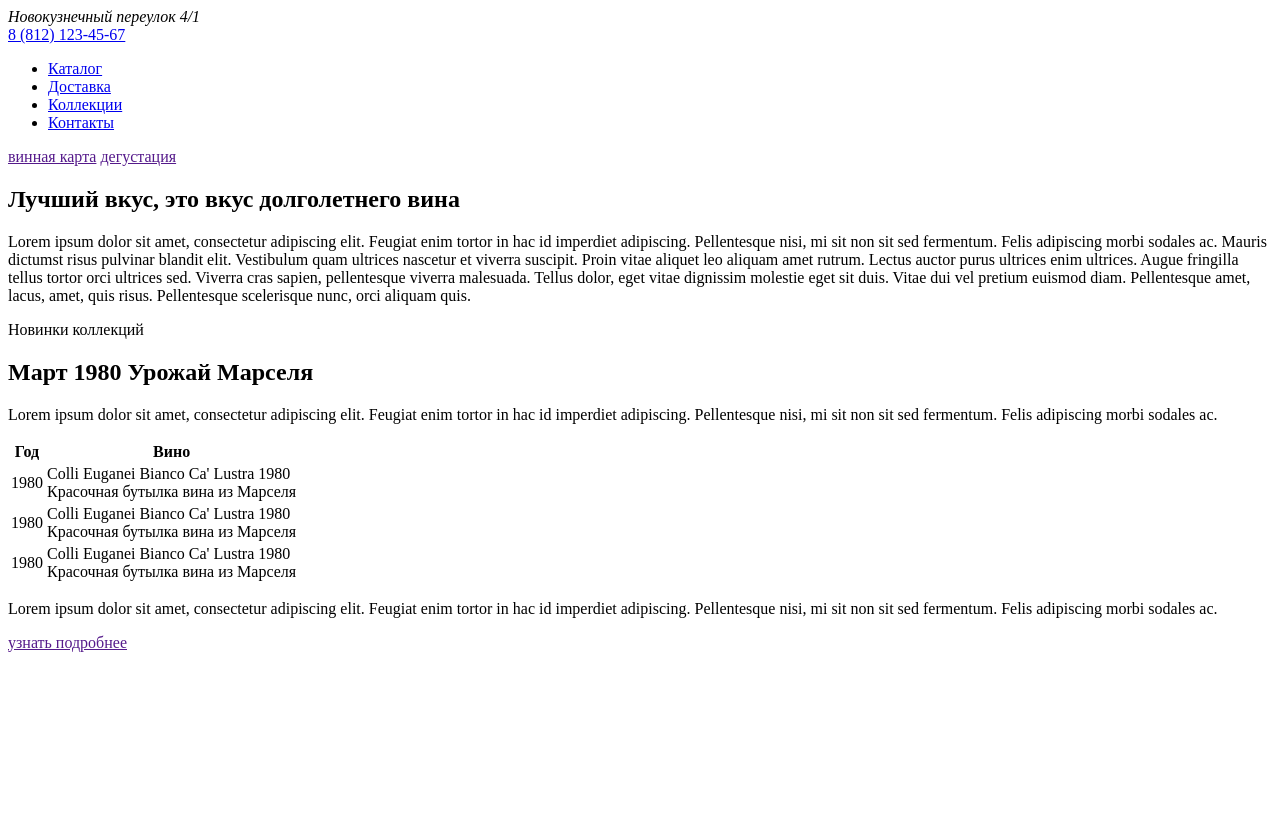
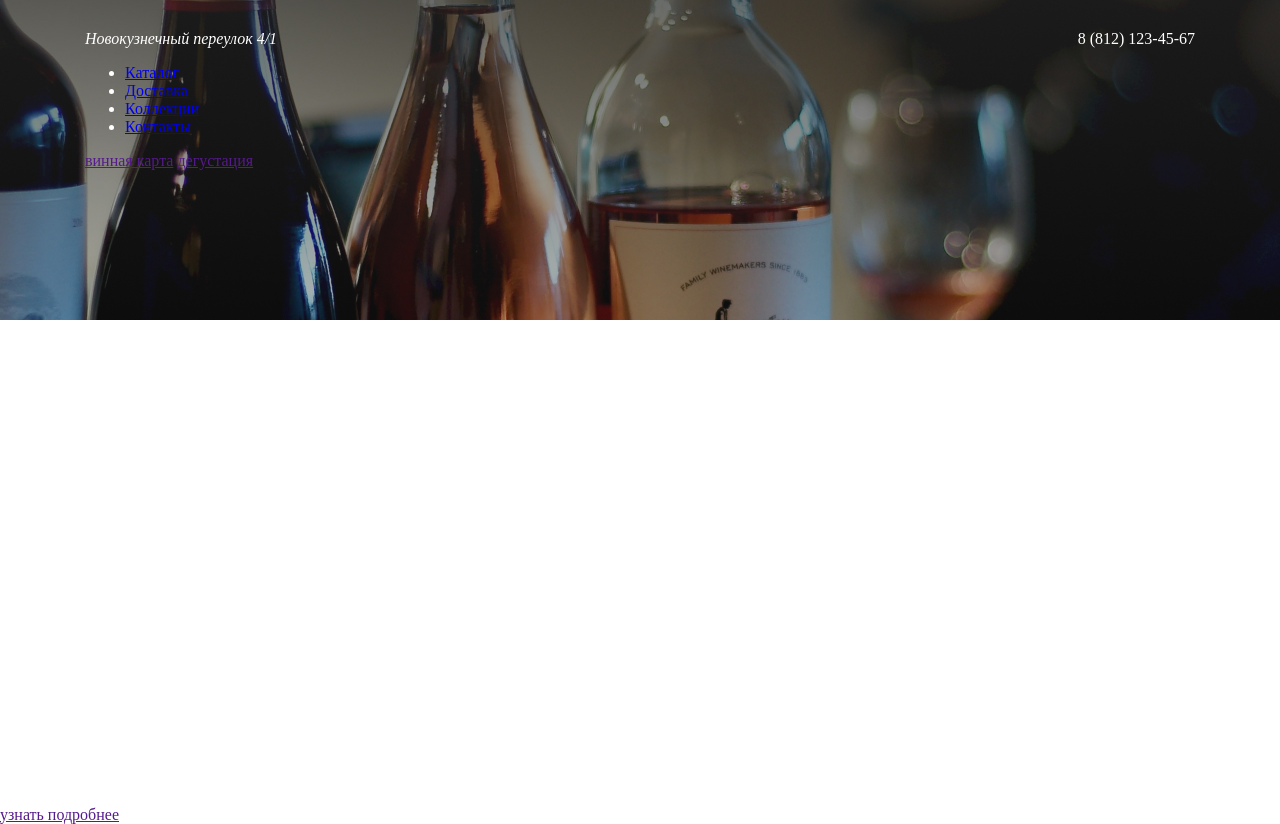
Before and after one commit to bcherepakha/fe2705, a plain HTML site: page Lesson1/index.html in a window 1280 px wide. Before the commit the page ends 800 px from the top, so only its background shows below. Drawn offline with Linux system fonts and the light colour scheme.

Commit message:
Lesson 2

```diff
--- a/Lesson1/index.html
+++ b/Lesson1/index.html
@@ -1,17 +1,20 @@
 <!DOCTYPE html>
-<html lang="en">
+<html lang="ru">
 <head>
     <meta charset="UTF-8">
     <meta name="viewport" content="width=device-width, initial-scale=1.0">
     <title>Lesson 1</title>
+    <link rel="stylesheet" href="style.css">
 </head>
 <body>
-    <div>
-        <address>Новокузнечный переулок 4/1</address>
-        <div>
-            <a href="tel:88121234567">8 (812) 123-45-67</a>
+    <div class="header">
+        <div class="header__wrapper header__address">
+            <address class="header__adress-line">Новокузнечный переулок 4/1</address>
+            <div class="header__tel">
+                <a class="header__tel-link" href="tel:88121234567">8 (812) 123-45-67</a>
+            </div>
         </div>
-        <nav>
+        <nav class="header__wrapper header__nav-container">
             <ul>
                 <li>
                     <a href="#about_wine">Каталог</a>
@@ -27,31 +30,22 @@
                 </li>
             </ul>
         </nav>
-        <div>
+        <div class="header__wrapper">
             <a href="">винная карта</a>
             <a href="">дегустация</a>
         </div>
     </div>
-
-    <!-- div -->
-    <!-- header -->
-    <!-- main -->
-    <!-- aside -->
-    <!-- footer -->
-    <!-- section -->
-    <!-- article -->
-
     <article>
         <h2>Лучший вкус, это вкус долголетнего вина</h2>
 
-        <p>Lorem ipsum dolor sit amet, consectetur adipiscing elit. Feugiat enim tortor in hac id imperdiet adipiscing. Pellentesque nisi, mi sit non sit sed fermentum. Felis adipiscing morbi sodales ac. Mauris dictumst risus pulvinar blandit elit. Vestibulum quam ultrices nascetur et viverra suscipit. Proin vitae aliquet leo aliquam amet rutrum. Lectus auctor purus ultrices enim ultrices. Augue fringilla tellus tortor orci ultrices sed. Viverra cras sapien, pellentesque viverra malesuada. Tellus dolor, eget vitae dignissim molestie eget sit duis. Vitae dui vel pretium euismod diam. Pellentesque amet, lacus, amet, quis risus. Pellentesque scelerisque nunc, orci aliquam quis.</p>
+        <p>Существует довольно широко распространённое и тем не менее ошибочное мнение, будто чем старее вино, тем оно лучше. Однако далеко не всегда и не во всех случаях самое старое вино есть самое лучшее. Вино «живёт», в нём происходят очень сложные биохимические процессы, оно меняется – формируется, созревает, стареет и распадается – деформируется и «деградирует» от времени, причём у разных сортовых групп вина для каждой стадии имеются свои сроки.</p>
     </article>
     <section>
         <div>Новинки коллекций</div>
 
         <h2>Март 1980 Урожай Марселя</h2>
 
-        <p>Lorem ipsum dolor sit amet, consectetur adipiscing elit. Feugiat enim tortor in hac id imperdiet adipiscing. Pellentesque nisi, mi sit non sit sed fermentum. Felis adipiscing morbi sodales ac.</p>
+        <p>Наш винный консультант (сомелье) поможет подобрать вино к столу или в подарок. А также ответит на любой ваш вопрос по винам.</p>
 
         <table>
             <thead>
@@ -64,8 +58,8 @@
                 <tr>
                     <td>1980</td>
                     <td>
-                        <div>
-                            Colli Euganei Bianco Ca' Lustra 1980
+                        <div lang="es">
+                            Colli Euganei Bianco Ca'Lustra 1980
                         </div>
                         <div>Красочная бутылка вина из Марселя</div>
                     </td>
@@ -73,8 +67,8 @@
                 <tr>
                     <td>1980</td>
                     <td>
-                        <div>
-                            Colli Euganei Bianco Ca' Lustra 1980
+                        <div lang="es">
+                            Colli Euganei Bianco Ca'Lustra 1980
                         </div>
                         <div>Красочная бутылка вина из Марселя</div>
                     </td>
@@ -82,8 +76,8 @@
                 <tr>
                     <td>1980</td>
                     <td>
-                        <div>
-                            Colli Euganei Bianco Ca' Lustra 1980
+                        <div lang="es">
+                            Colli Euganei Bianco Ca'Lustra 1980
                         </div>
                         <div>Красочная бутылка вина из Марселя</div>
                     </td>
@@ -91,7 +85,7 @@
             </tbody>
         </table>
 
-        <p>Lorem ipsum dolor sit amet, consectetur adipiscing elit. Feugiat enim tortor in hac id imperdiet adipiscing. Pellentesque nisi, mi sit non sit sed fermentum. Felis adipiscing morbi sodales ac.</p>
+        <p>К сожалению, урожай 2010 года был последним для Марселя – человека, который изменил представление о Божоле. Сейчас его сын Матье и его дочь Камиль уверенно продолжают работу, начатую отцом. В настоящее время Матье внедряет практику биодинамических методов на винограднике и винодельне. Эти методы кардинально отличаются от массового производства большинства вин Божоле сегодня.</p>
 
         <div>
             <a href="">узнать подробнее</a>
--- /dev/null
+++ b/Lesson1/style.css
@@ -0,0 +1,50 @@
+body {
+    margin: 0;
+
+    color: #fff;
+}
+
+.header {
+    display: block;
+    width: 100%;
+
+    box-sizing: border-box;
+
+    padding: 30px 30px 150px;
+
+    /* top right bottom left */
+    /* top right/left bottom */
+    /* top/bottom right/left */
+    /* top/bottom/right/left */
+
+    /* padding-top: 30px; */
+    /* padding-right: 30px; */
+    /* padding-bottom: 150px; */
+    /* padding-left: 30px; */
+
+    background: url('img/bgc.jpg') center center no-repeat;
+}
+
+.header__wrapper {
+    width: 100%;
+    max-width: 1110px;
+
+    margin-left: auto;
+    margin-right: auto;
+}
+
+.header__address {
+    display: flex;
+    justify-content: space-between;
+}
+
+.header__tel-link {
+    color: inherit;
+    text-decoration: none;
+}
+
+.header__tel-link:hover,
+.header__tel-link:focus {
+    color: #f7e06f;
+    outline: none;
+}
```
Also changed, not shown: Lesson1/img/bgc.jpg (added), Lesson2/README.md.
